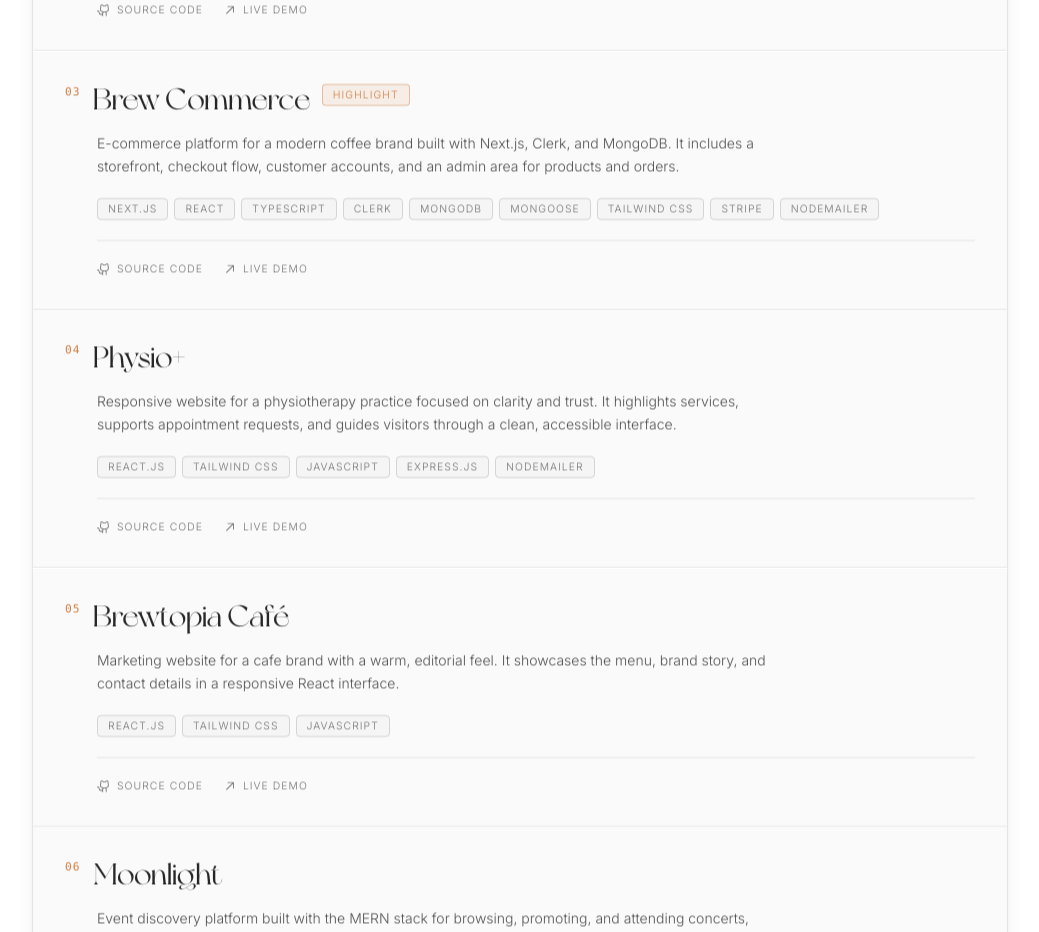
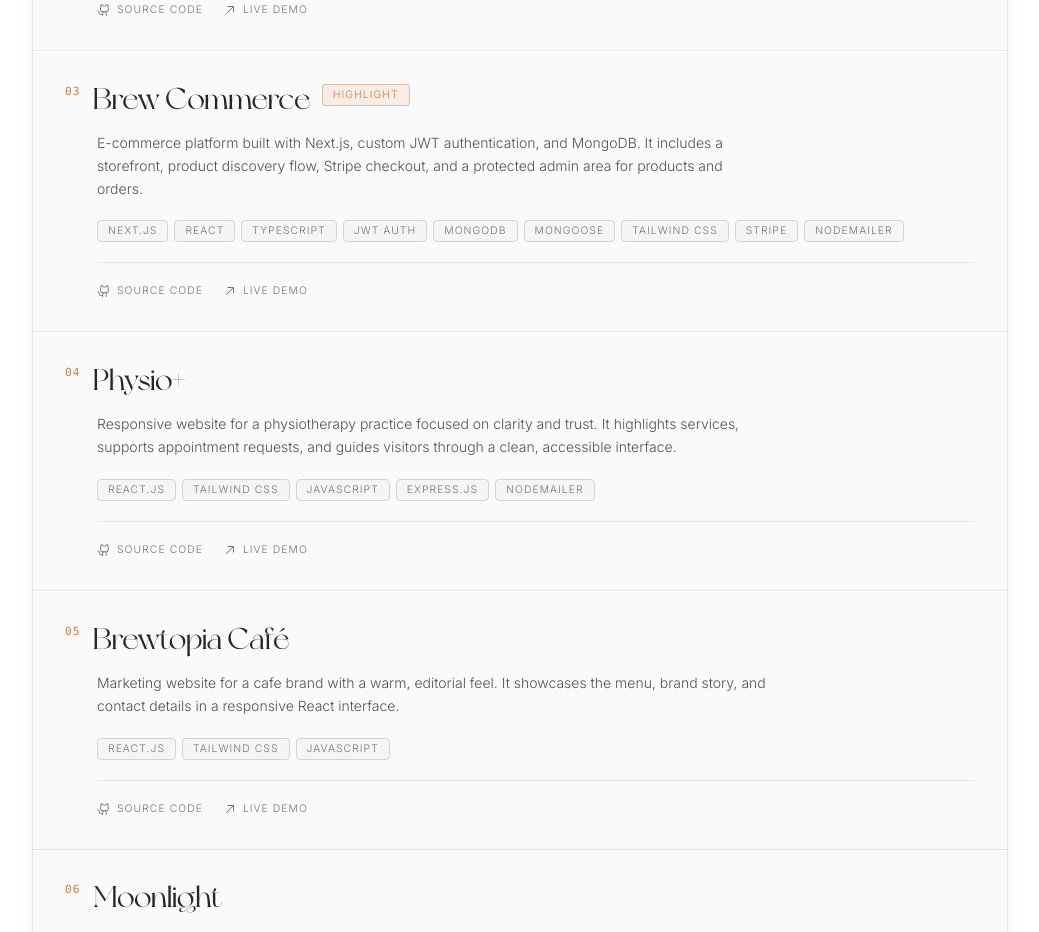
Before and after one commit to ThalitadosReis/portfolio, a React (Vite) app: page /projects in a window 1280 px wide. Shown: the part 840-1772 px from the top of the page, without its empty margins (120-1159 px from the left). Built offline with nearby package versions, Linux system fonts and the light colour scheme.

Commit message:
adjust project description

```diff
--- a/src/data/projectsData.js
+++ b/src/data/projectsData.js
@@ -37,14 +37,14 @@
     title: "Brew Commerce",
     highlight: true,
     description: {
-      en: "E-commerce platform for a modern coffee brand built with Next.js, Clerk, and MongoDB. It includes a storefront, checkout flow, customer accounts, and an admin area for products and orders.",
-      de: "E-Commerce-Plattform fuer eine moderne Kaffeemarke, entwickelt mit Next.js, Clerk und MongoDB. Sie umfasst eine Storefront, einen Checkout-Prozess, Kundenkonten und einen Admin-Bereich fuer Produkte und Bestellungen.",
+      en: "E-commerce platform built with Next.js, custom JWT authentication, and MongoDB. It includes a storefront, product discovery flow, Stripe checkout, and a protected admin area for products and orders.",
+      de: "E-Commerce-Plattform, entwickelt mit Next.js, eigener JWT-Authentifizierung und MongoDB. Sie umfasst eine Storefront, eine Produktsuche, Stripe-Checkout und einen geschuetzten Admin-Bereich fuer Produkte und Bestellungen.",
     },
     technologies: [
       "Next.js",
       "React",
       "TypeScript",
-      "Clerk",
+      "JWT Auth",
       "MongoDB",
       "Mongoose",
       "Tailwind CSS",
```
